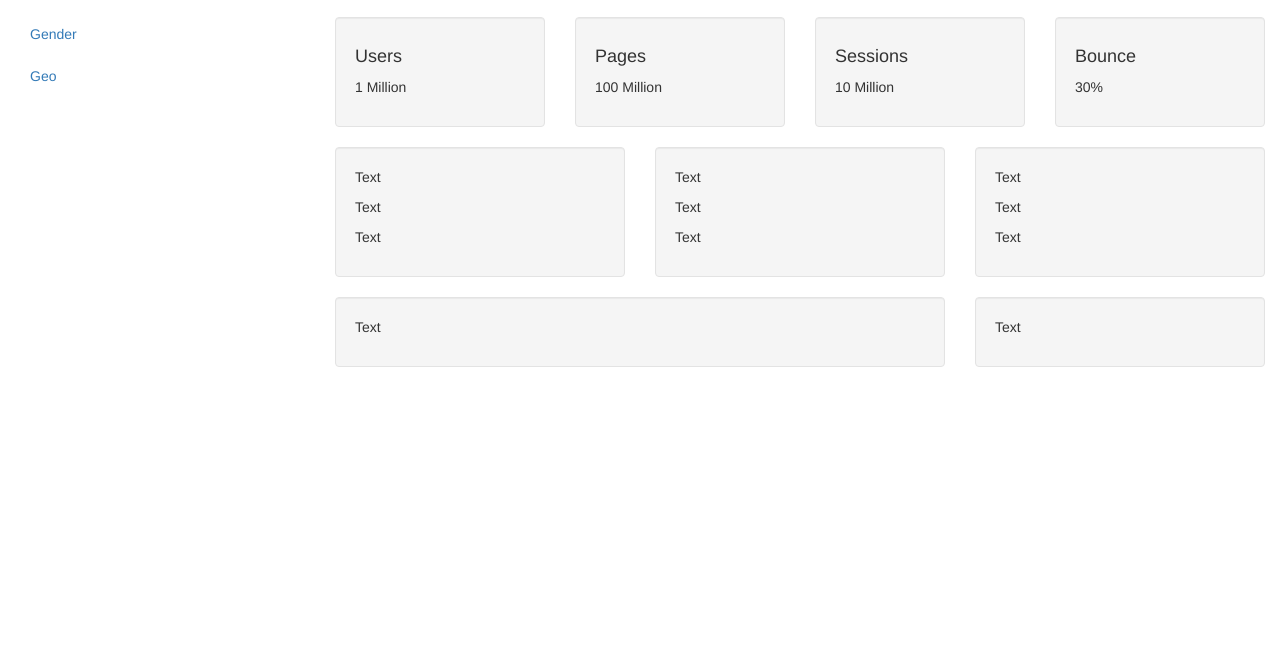
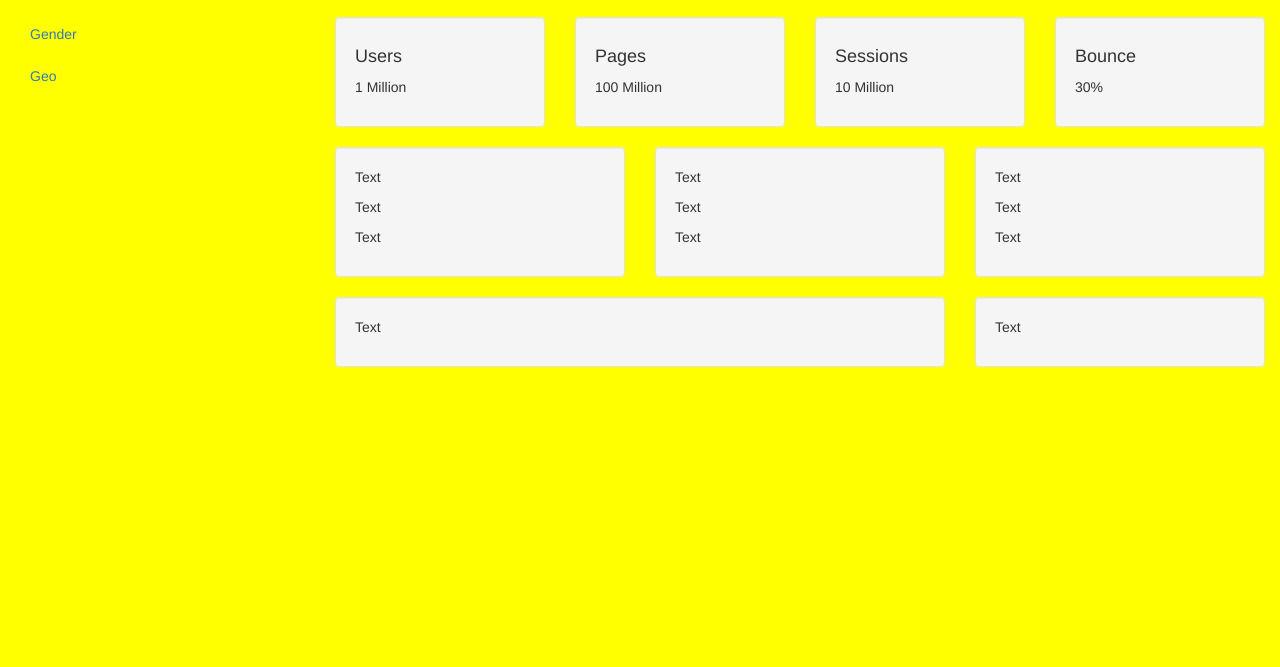
Before and after one commit to Gia0471610/Assignment-1---Jie-Zheng, a plain HTML site: page analytics.html in a window 1280 px wide. Shown: the part 133-800 px from the top of the page. Drawn offline with nearby package versions, Linux system fonts and the light colour scheme.

Commit message:
Update analytics.html

```diff
--- a/analytics.html
+++ b/analytics.html
@@ -8,6 +8,11 @@
   <script src="https://ajax.googleapis.com/ajax/libs/jquery/3.6.0/jquery.min.js"></script>
   <script src="https://maxcdn.bootstrapcdn.com/bootstrap/3.4.1/js/bootstrap.min.js"></script>
 </head>
+<style>
+  body{background-color:yellow;}
+
+</style>
+
 <body>
 
 <nav class="navbar navbar-inverse visible-xs">
```
